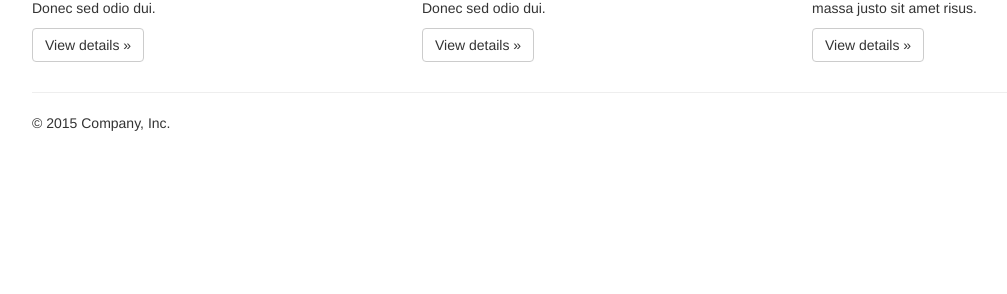
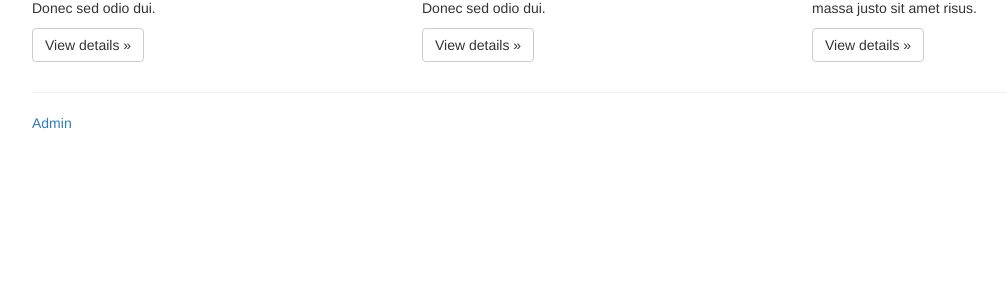
Before and after one commit to alexcarrere/philogourmand, a PHP site: page / in a window 1280 px wide. Shown: the part 506-800 px from the top of the page, without its empty margins (38-1045 px from the left). Run offline with PHP 8.4, Linux system fonts and the light colour scheme; some libraries are stand-ins or nearby versions.

Commit message:
add_link admin

```diff
--- a/index.php
+++ b/index.php
@@ -9,7 +9,7 @@
     <meta name="author" content="">
     <link rel="icon" href="../../favicon.ico">
 
-    <title>Jumbotron Template for Bootstrap</title>
+    <title>PhiloGourmand</title>
 
     <!-- Bootstrap core CSS -->
     <link rel="stylesheet" href="https://maxcdn.bootstrapcdn.com/bootstrap/3.3.6/css/bootstrap.min.css" integrity="sha384-1q8mTJOASx8j1Au+a5WDVnPi2lkFfwwEAa8hDDdjZlpLegxhjVME1fgjWPGmkzs7" crossorigin="anonymous">
@@ -75,7 +75,7 @@
       <hr>
 
       <footer>
-        <p>&copy; 2015 Company, Inc.</p>
+        <a href="admin/login.php">Admin</p>
       </footer>
     </div> <!-- /container -->
 
```
